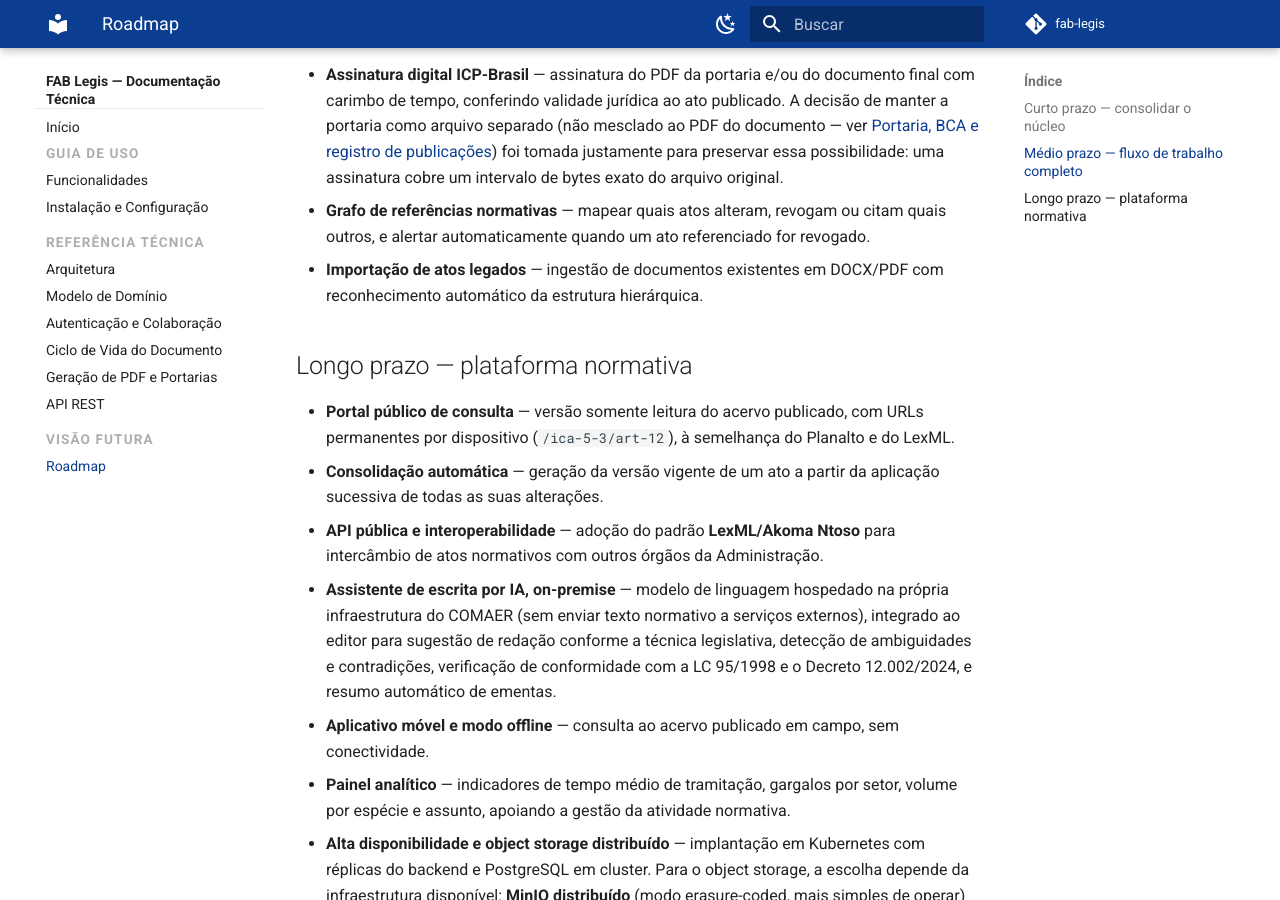
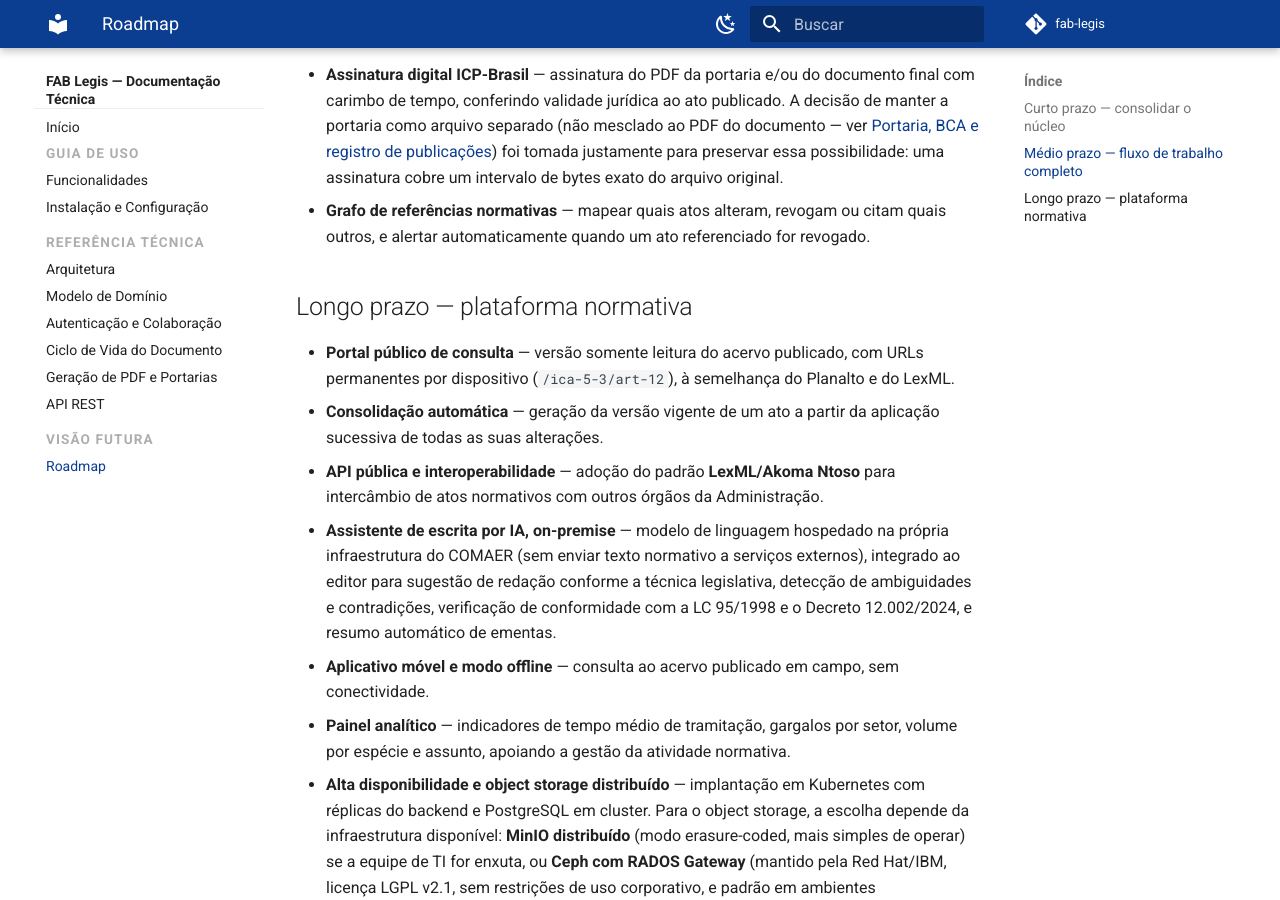
Before and after one commit to danielchipolesch/fab-legis, an MkDocs documentation site: the page built from docs/roadmap.md, in a window 1280 px wide and 900 px high, scrolled down 597 px. Built offline with MkDocs 1.6.1 and Material for MkDocs 9.7.7, drawn with Linux system fonts in a browser that asks for light colours; comment, search, counter and statistics services are not loaded.

Commit message:
docs: remove importacao de atos legados do roadmap
Nao e uma visao futura do sistema.

```diff
--- a/docs/roadmap.md
+++ b/docs/roadmap.md
@@ -12,7 +12,6 @@ O FAB Legis foi desenhado para crescer. As linhas de evolução abaixo estão or
 
 - **Assinatura digital ICP-Brasil** — assinatura do PDF da portaria e/ou do documento final com carimbo de tempo, conferindo validade jurídica ao ato publicado. A decisão de manter a portaria como arquivo separado (não mesclado ao PDF do documento — ver [Portaria, BCA e registro de publicações](ciclo-de-vida.md#portaria-bca-e-registro-de-publicacoes)) foi tomada justamente para preservar essa possibilidade: uma assinatura cobre um intervalo de bytes exato do arquivo original.
 - **Grafo de referências normativas** — mapear quais atos alteram, revogam ou citam quais outros, e alertar automaticamente quando um ato referenciado for revogado.
-- **Importação de atos legados** — ingestão de documentos existentes em DOCX/PDF com reconhecimento automático da estrutura hierárquica.
 
 ## Longo prazo — plataforma normativa
 
```
